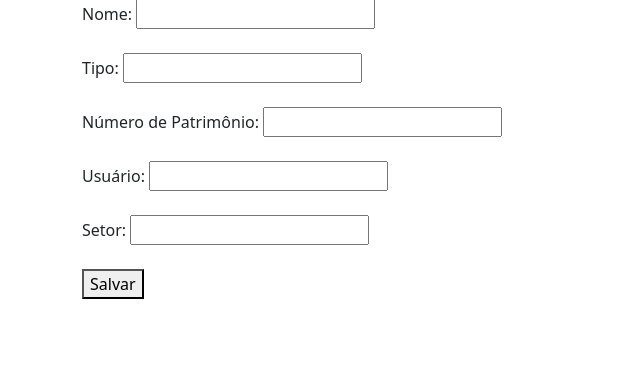
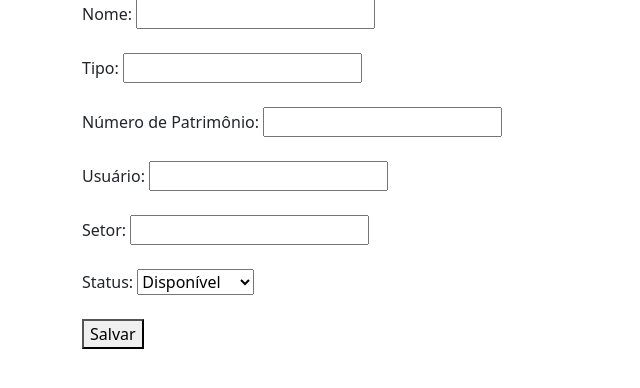
Before and after one commit to BiaAlverne/TCEControleEquipamentos, a Django app: page /equipamentos/adicionar/ in a window 1280 px wide. Shown: the part 127-515 px from the top of the page, without its empty margins (0-640 px from the left). Run offline with Django 5.2, Linux system fonts and the light colour scheme.

Commit message:
Foi adicionado o 'adicionar2' para facilitar manutenção. Foi corrigido o status, botão de excluir e o alert. Falta verificar a lista de excluídos

```diff
--- a/equipamentos/models.py
+++ b/equipamentos/models.py
@@ -17,7 +17,7 @@ class Equipamento(models.Model):
     setor = models.CharField(max_length=100)
     usuario_atual = models.CharField(max_length=100, blank=True, null=True)
     observacao = models.TextField(blank=True, null=True)
-    ativo = models.BooleanField(default=True)
+    ativo = models.BooleanField (default=True)  # Campo para marcar se o equipamento está ativo ou excluído
 
     def __str__(self):
         return f"{self.nome} ({self.numero_patrimonio})"
--- a/equipamentos/templates/equipamentos/adicionar.html
+++ b/equipamentos/templates/equipamentos/adicionar.html
@@ -14,13 +14,18 @@
     <label for="numero_patrimonio">Número de Patrimônio:</label>
     <input type="text" id="numero_patrimonio" name="numero_patrimonio" required><br><br>
 
-
     <label for="usuario_atual">Usuário:</label>
     <input type="text" id="usuario_atual" name="usuario_atual" required><br><br>
 
     <label for="setor">Setor:</label>
     <input type="text" id="setor" name="setor" required><br><br>
 
+    <label for="status">Status:</label>
+    <select id="status" name="status" required> # Campo de seleção
+        <option value="disponível">Disponível</option>
+        <option value="em uso">Em uso</option>
+        <option value="manutenção">Manutenção</option>
+    </select><br><br>
 
     <button type="submit">Salvar</button>
 </form>
--- a/equipamentos/templates/equipamentos/listar.html
+++ b/equipamentos/templates/equipamentos/listar.html
@@ -2,7 +2,7 @@
 
 {% block content %}
 <h2>Equipamentos Ativos</h2>
-<a href="{% url 'adicionar_equipamento' %}" class="btn btn-success mb-3">+ Novo Equipamento</a>
+<a href="{% url 'adicionar_equipamento2' %}" class="btn btn-success mb-3">+ Novo Equipamento</a> <!--mudar aqui para alterar o equipamento-->
 
 {% if equipamentos %}
   <table class="table table-striped">
@@ -23,7 +23,7 @@
           <td>{{ eq.nome }}</td>
           <td>{{ eq.tipo }}</td>
           <td>{{ eq.numero_patrimonio }}</td>
-          <td>{{ eq.status }}</td>
+          <td>{{ eq.get_status_display }}</td>  <!--Mostra o valor legível do status-->
           <td>{{ eq.usuario_atual }}</td>
           <td>{{ eq.setor }}</td>
           <td>
--- a/equipamentos/urls.py
+++ b/equipamentos/urls.py
@@ -4,6 +4,7 @@ from . import views
 urlpatterns = [
     path('', views.listar_equipamentos, name='listar_equipamentos'),
     path('adicionar/', views.adicionar_equipamento, name='adicionar_equipamento'),
+    path('adicionar2/', views.adicionar_equipamento2, name='adicionar_equipamento2'),
     path('excluir/<int:pk>/', views.excluir_equipamento, name='excluir_equipamento'),
     path('excluidos/', views.listar_excluidos, name='listar_excluidos'),
 ]
--- a/equipamentos/views.py
+++ b/equipamentos/views.py
@@ -21,10 +21,11 @@ def adicionar_equipamento(request):
         numero_patrimonio = request.POST.get('numero_patrimonio')
         setor = request.POST.get('setor')
         usuario_atual = request.POST.get('usuario_atual')
+        status = request.POST.get('status')
 
         # Verifica se já existe um equipamento ativo com esse tombo
-        if Equipamento.objects.filter(numero_patrimonio=numero_patrimonio, ativo=True).exists():
-            messages.error(request, 'Já existe um equipamento ativo com esse número de patrimônio!')
+        if Equipamento.objects.filter(numero_patrimonio=numero_patrimonio).exists(): # Foi retirado o ativo=true
+            messages.warning(request, 'O número de patrimômio não pode ser repetido, mesmo que já esteja excluído!')
             return redirect('adicionar_equipamento')
 
         # Cria o novo equipamento se não houver duplicidade de tombo
@@ -33,13 +34,26 @@ def adicionar_equipamento(request):
             tipo=tipo,
             numero_patrimonio=numero_patrimonio,
             setor=setor,
-            usuario_atual=usuario_atual
+            usuario_atual=usuario_atual,
+            status=status
+
+
         )
 
         messages.success(request, 'Equipamento adicionado com sucesso!')
         return redirect('listar_equipamentos')
 
     return render(request, 'equipamentos/adicionar.html')
+
+# Adicionar equipamento usando ModelForm
+def adicionar_equipamento2(request):
+    if request.method == 'POST':
+        form = EquipamentoForm(request.POST)
+        if form.is_valid():
+            form.save()
+    else:
+        form = EquipamentoForm()
+    return render(request, 'equipamentos/adicionar2.html') #foi reitrado o , {'form': form} e agora retorna para a página de adicionar
 
 
 # Excluir (desativar) equipamento
```
Also changed, not shown: equipamentos/templates/equipamentos/adicionar2.html (added, +11 -0 lines).
